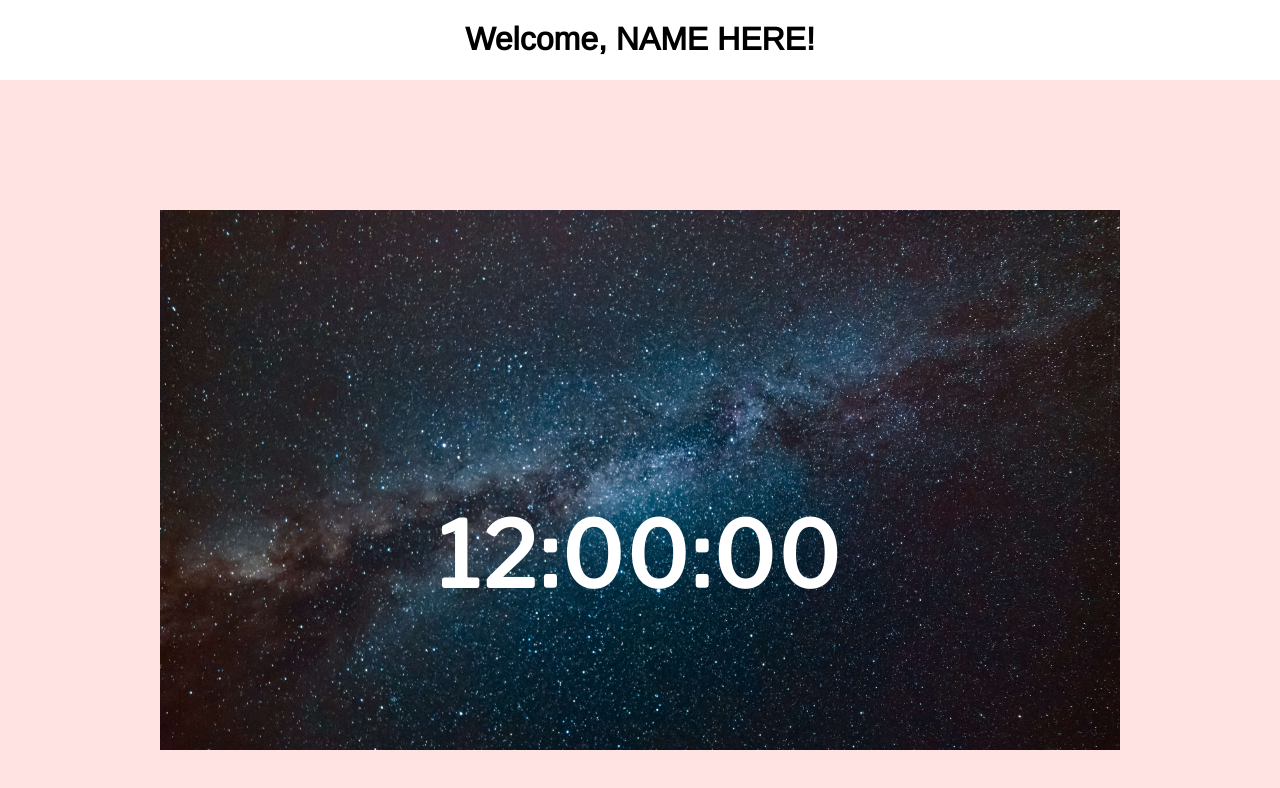
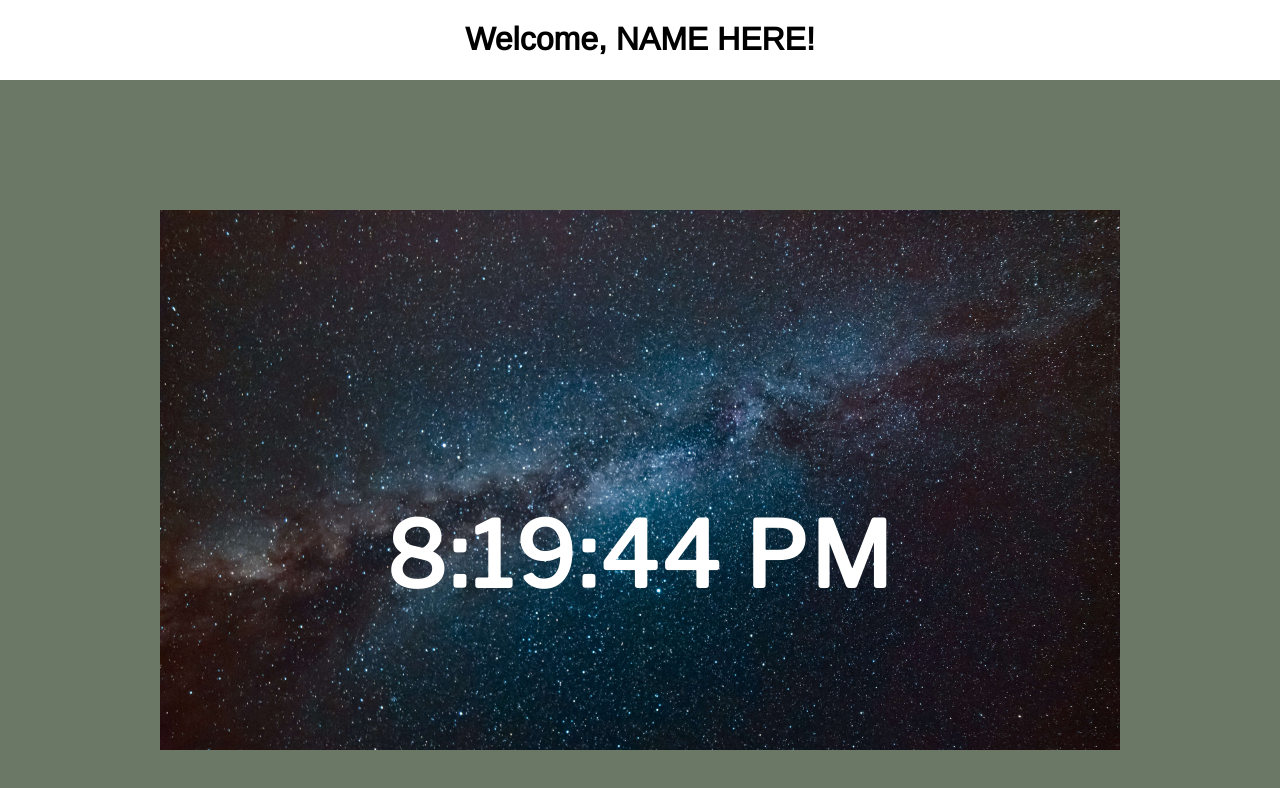
Before and after one commit to Tschram93/browser-homepage, a React (Create React App) app: page / in a window 1280 px wide. Shown: the top 788 px of the page. Built offline with nearby package versions, Linux system fonts and the light colour scheme; a web font is replaced by a local one.

Commit message:
clock displaying current time with setting innerText

```diff
--- a/src/components/Background/Background.css
+++ b/src/components/Background/Background.css
@@ -1,6 +1,6 @@
 .container{
     align-items: center;
-    background: #ffe3e3;
+    background: #6A7865;
     display: flex;
     height: 100vh;
     justify-content: center;
--- a/src/components/Clock/Clock.jsx
+++ b/src/components/Clock/Clock.jsx
@@ -1,9 +1,15 @@
+import { useRef } from "react";
 import './Clock.css';
 
 const Clock = () => {
+    const currentTime = useRef();
+    let d = new Date();
+    const getTime = d.toLocaleTimeString();
+// getTime=currentTime.innerText;
+
     return (
         <div>
-            <h2 id='current-time'>12:00:00</h2>
+            <h2 ref={currentTime} id='current-time'>{currentTime.innerText=getTime}</h2>
         </div>
     )
 };
```
